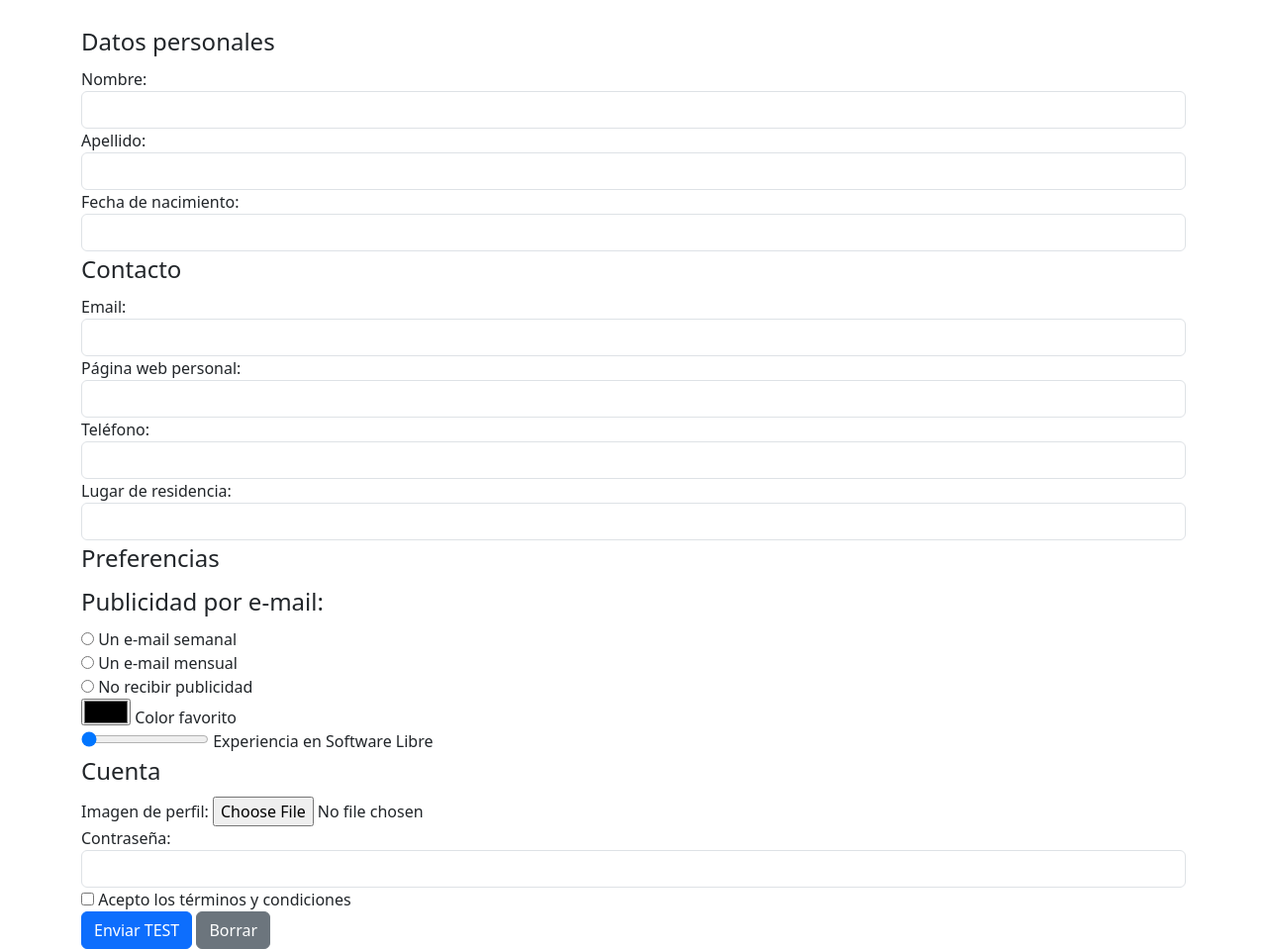
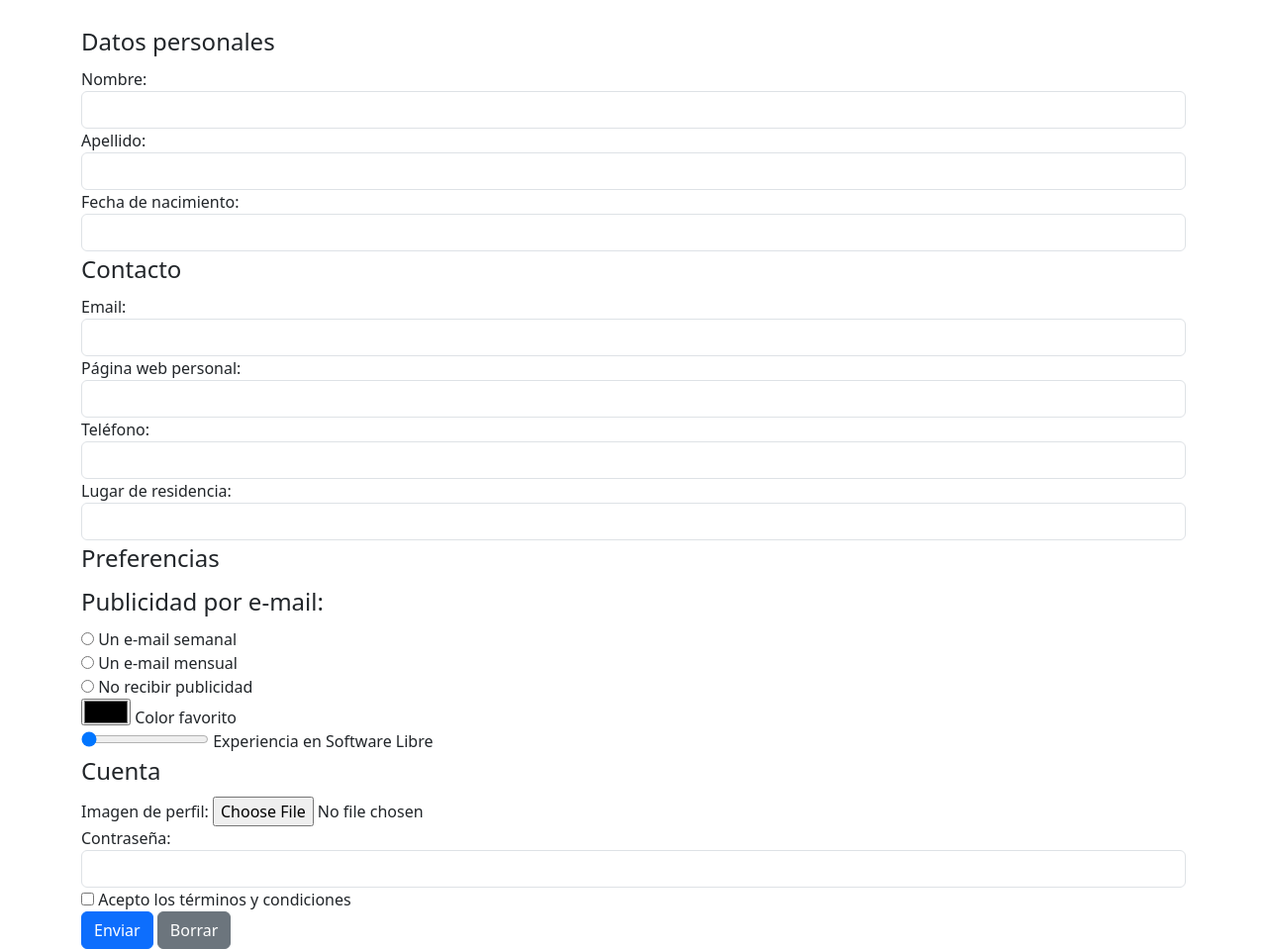
Before and after one commit to sachahai16/formulario, a website: page public/index.html in a window 1280 px wide. Shown: the whole page at 99% size. Drawn offline with nearby package versions, Linux system fonts and the light colour scheme; some packages are replaced by stand-ins of ours; a script that the page names is missing.

Commit message:
corregir boton de envio

```diff
--- a/public/index.html
+++ b/public/index.html
@@ -93,7 +93,7 @@
             <label for="términos">Acepto los términos y condiciones</label>
         </div>
         <div>
-            <button class="btn btn-primary" type="submit" value="enviar">Enviar TEST</button>
+            <button class="btn btn-primary" type="submit" value="enviar">Enviar</button>
             <button class="btn btn-secondary" type="reset" value="borrar">Borrar</button>
         </div>
     </form>
```
